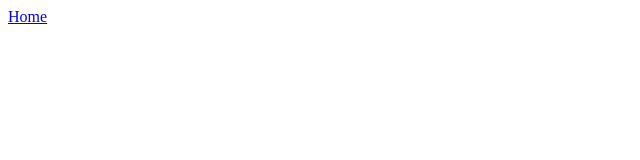
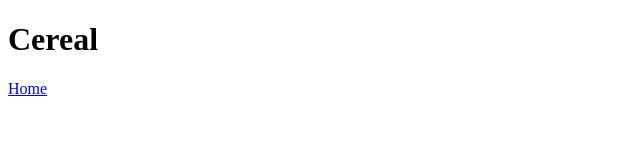
Before and after one commit to EthanL02/odin-recipes, a plain HTML site: page recipes/cereal.html in a window 1280 px wide. Shown: the whole page, without its empty margins (0-640 px from the left). Drawn offline with Linux system fonts and the light colour scheme.

Commit message:
Added Header

```diff
--- a/recipes/cereal.html
+++ b/recipes/cereal.html
@@ -4,5 +4,8 @@
         <meta charset="UTF-8">
         <title>Cereal</title>
     </head>
-    <a href="../index.html">Home</a>
+    <body>
+        <h1>Cereal</h1>
+        <a href="../index.html">Home</a>
+    </body>
 </html>
```
